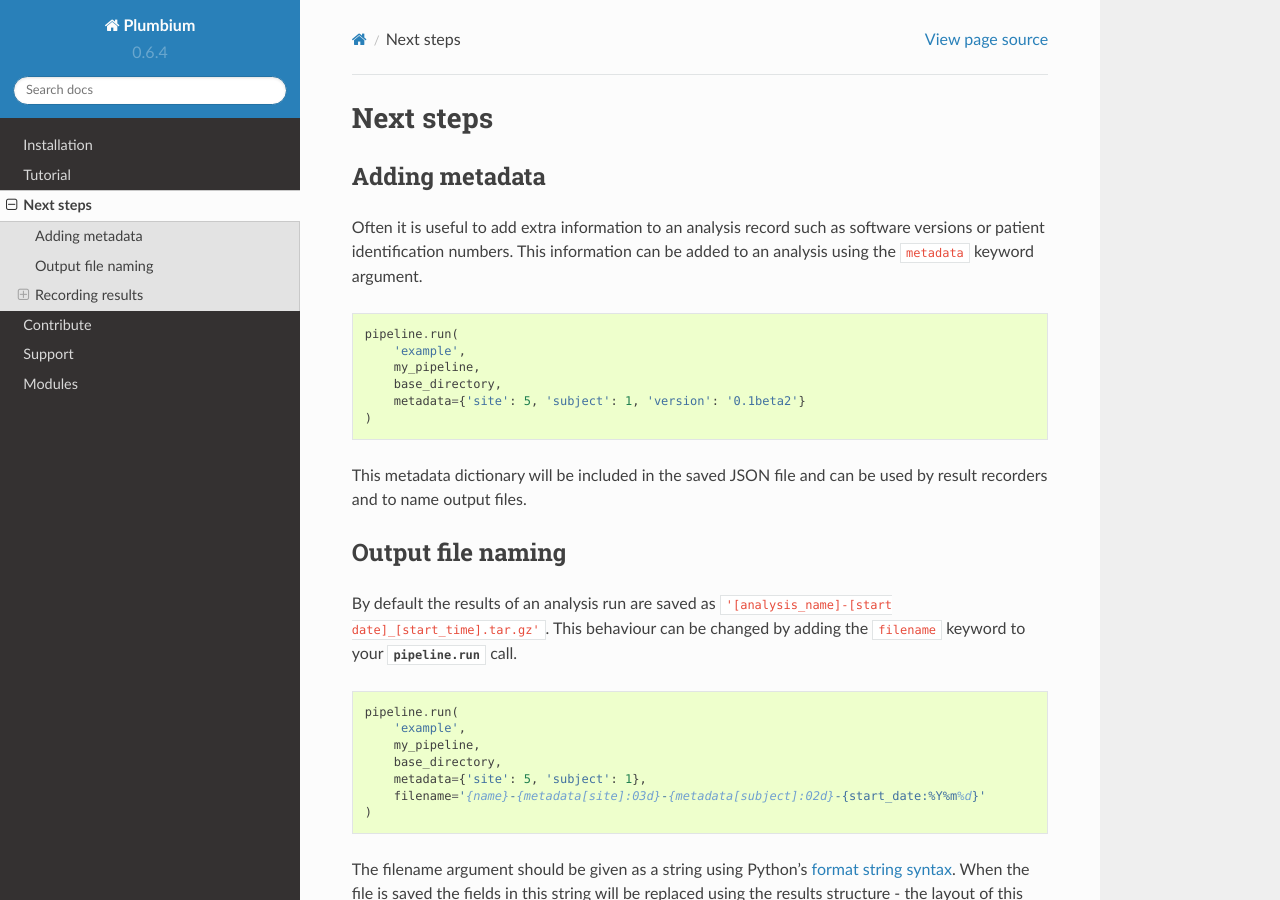
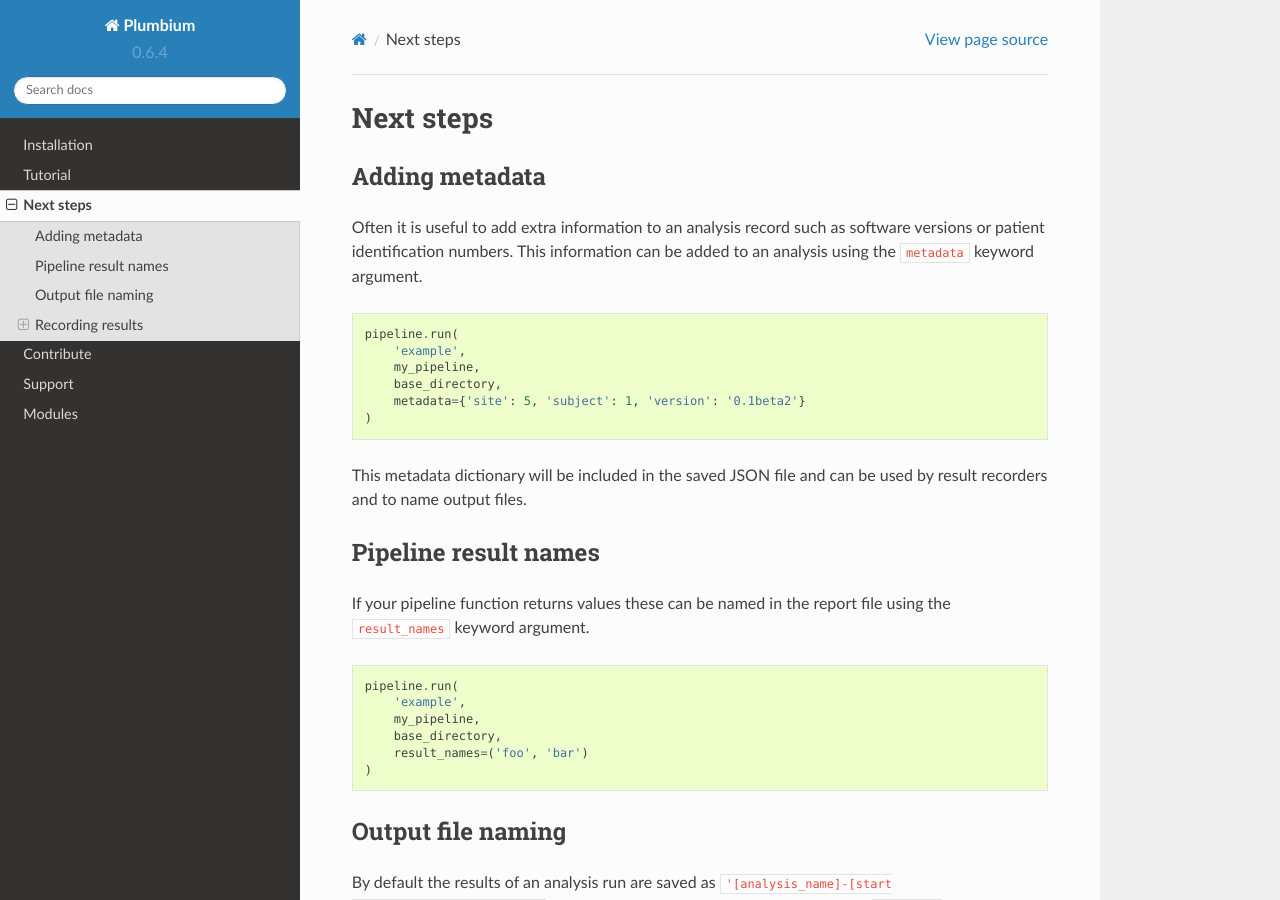
Before and after one commit to jstutters/pirec, a Sphinx documentation site: the page built from docs/next_steps.rst, in a window 1280 px wide and 900 px high. Built offline with Sphinx 7.4.7 and the Read the Docs theme 2.0.0, drawn with Linux system fonts in a browser that asks for light colours.

Commit message:
Document result_names keyword argument

```diff
--- a/docs/next_steps.rst
+++ b/docs/next_steps.rst
@@ -19,6 +19,22 @@ added to an analysis using the ``metadata`` keyword argument.
 
 This metadata dictionary will be included in the saved JSON file and can be
 used by result recorders and to name output files.
+
+
+Pipeline result names
+---------------------
+
+If your pipeline function returns values these can be named in the report file
+using the ``result_names`` keyword argument.
+
+.. code:: python
+
+    pipeline.run(
+        'example',
+        my_pipeline,
+        base_directory,
+        result_names=('foo', 'bar')
+    )
 
 
 Output file naming
```
